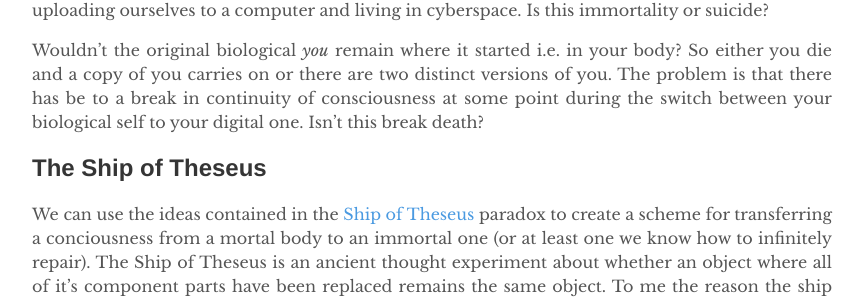
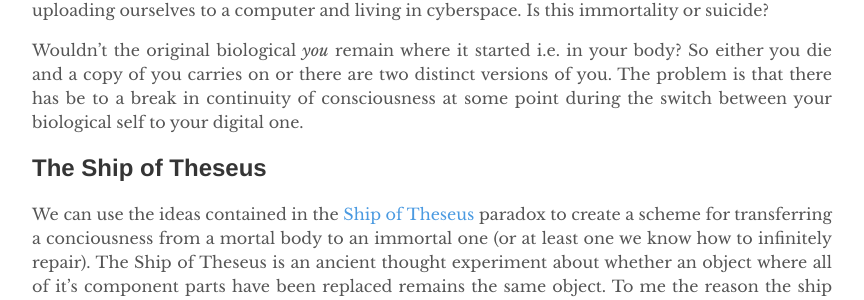
Before and after one commit to dscience7/amjadkarim, a Jekyll site: the page built from _posts/2023-04-10-An Immortal Coat Hanger.md, in a window 1280 px wide. Shown: the part 343-643 px from the top of the page, without its empty margins (208-1072 px from the left). Built offline with Jekyll 4.4.1, drawn with Linux system fonts in a browser that asks for light colours.

Commit message:
edited post

```diff
--- a/_posts/2023-04-10-An Immortal Coat Hanger.md
+++ b/_posts/2023-04-10-An Immortal Coat Hanger.md
@@ -7,7 +7,7 @@ excerpt_separator: <!--more-->
 
 Sci-fi writers and some technologists propose that one day we will achieve immortality by uploading ourselves to a computer and living in cyberspace. Is this immortality or suicide?
 
- Wouldn't the original biological *you* remain where it started i.e. in your body? So either you die and a copy of you carries on or there are two distinct versions of you. The problem is that there has be to a break in continuity of consciousness at some point during the switch between your biological self to your digital one. Isn't this break death?
+ Wouldn't the original biological *you* remain where it started i.e. in your body? So either you die and a copy of you carries on or there are two distinct versions of you. The problem is that there has be to a break in continuity of consciousness at some point during the switch between your biological self to your digital one.
 
  <!--more-->
 
```
Also changed, not shown: 6 other files.
